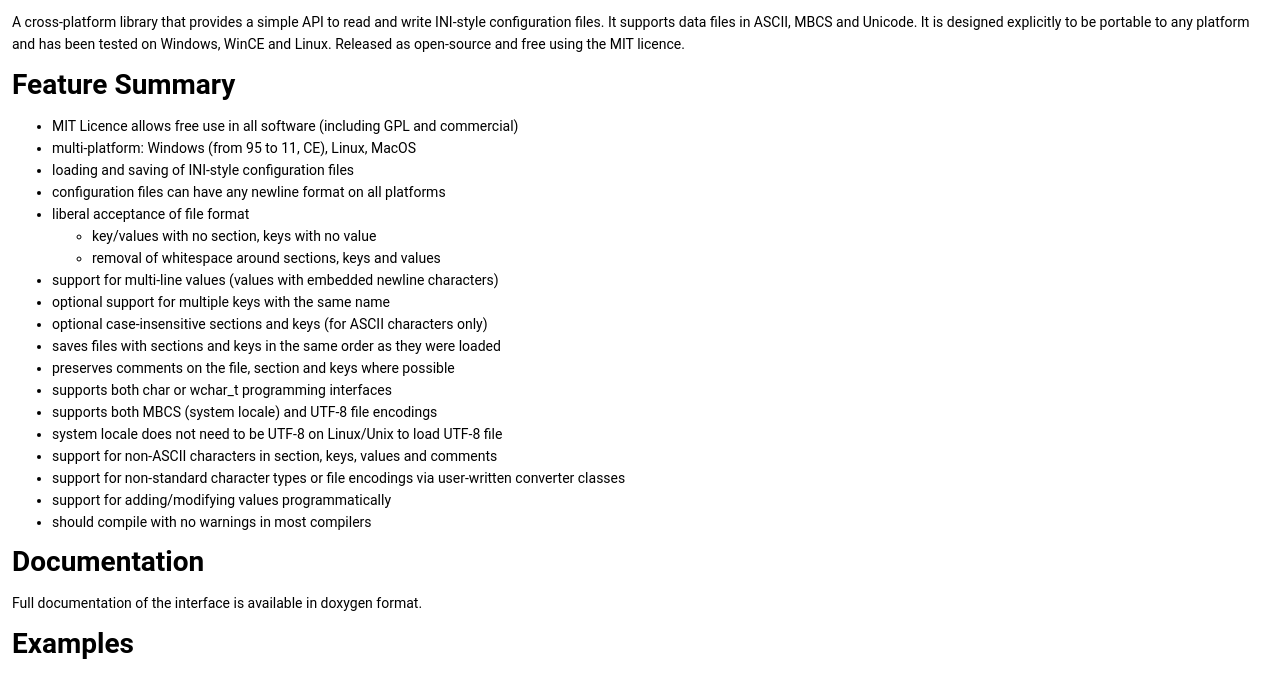
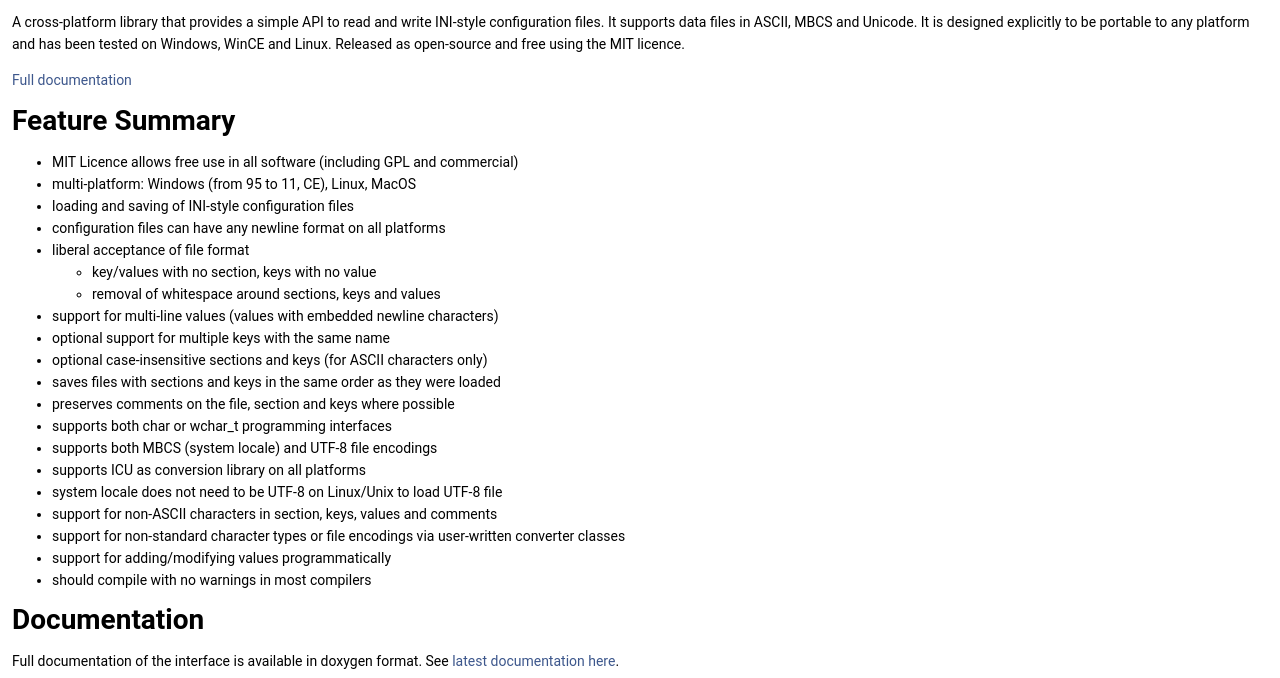
Before and after one commit to brofield/simpleini, a plain HTML site: page md_README.html in a window 1280 px wide. Shown: the part 469-1147 px from the top of the page. Drawn offline with Linux system fonts and the light colour scheme.

Commit message:
deploy: 6048871ea9ee0ec24be5bd099d161a10567d7dc2

```diff
--- a/md_README.html
+++ b/md_README.html
@@ -65,8 +65,9 @@ $(function() {
 <div class="title">simpleini </div>  </div>
 </div><!--header-->
 <div class="contents">
-<div class="textblock"><p><img src="https://github.com/brofield/simpleini/actions/workflows/test.yml/badge.svg" alt="Test Results Linux" style="pointer-events: none;" class="inline"/></p>
+<div class="textblock"><p><img src="https://github.com/brofield/simpleini/actions/workflows/build-and-test.yml/badge.svg" alt="Latest Test Results" style="pointer-events: none;" class="inline"/></p>
 <p>A cross-platform library that provides a simple API to read and write INI-style configuration files. It supports data files in ASCII, MBCS and Unicode. It is designed explicitly to be portable to any platform and has been tested on Windows, WinCE and Linux. Released as open-source and free using the MIT licence.</p>
+<p><a href="https://brofield.github.io/simpleini/">Full documentation</a></p>
 <h1><a class="anchor" id="autotoc_md0"></a>
 Feature Summary</h1>
 <ul>
@@ -86,6 +87,7 @@ Feature Summary</h1>
 <li>preserves comments on the file, section and keys where possible</li>
 <li>supports both char or wchar_t programming interfaces</li>
 <li>supports both MBCS (system locale) and UTF-8 file encodings</li>
+<li>supports ICU as conversion library on all platforms</li>
 <li>system locale does not need to be UTF-8 on Linux/Unix to load UTF-8 file</li>
 <li>support for non-ASCII characters in section, keys, values and comments</li>
 <li>support for non-standard character types or file encodings via user-written converter classes</li>
@@ -94,7 +96,7 @@ Feature Summary</h1>
 </ul>
 <h1><a class="anchor" id="autotoc_md1"></a>
 Documentation</h1>
-<p>Full documentation of the interface is available in doxygen format.</p>
+<p>Full documentation of the interface is available in doxygen format. See <a href="https://brofield.github.io/simpleini/">latest documentation here</a>.</p>
 <h1><a class="anchor" id="autotoc_md2"></a>
 Examples</h1>
 <p>These snippets are included with the distribution in the automatic tests as ts-snippets.cpp.</p>
```
